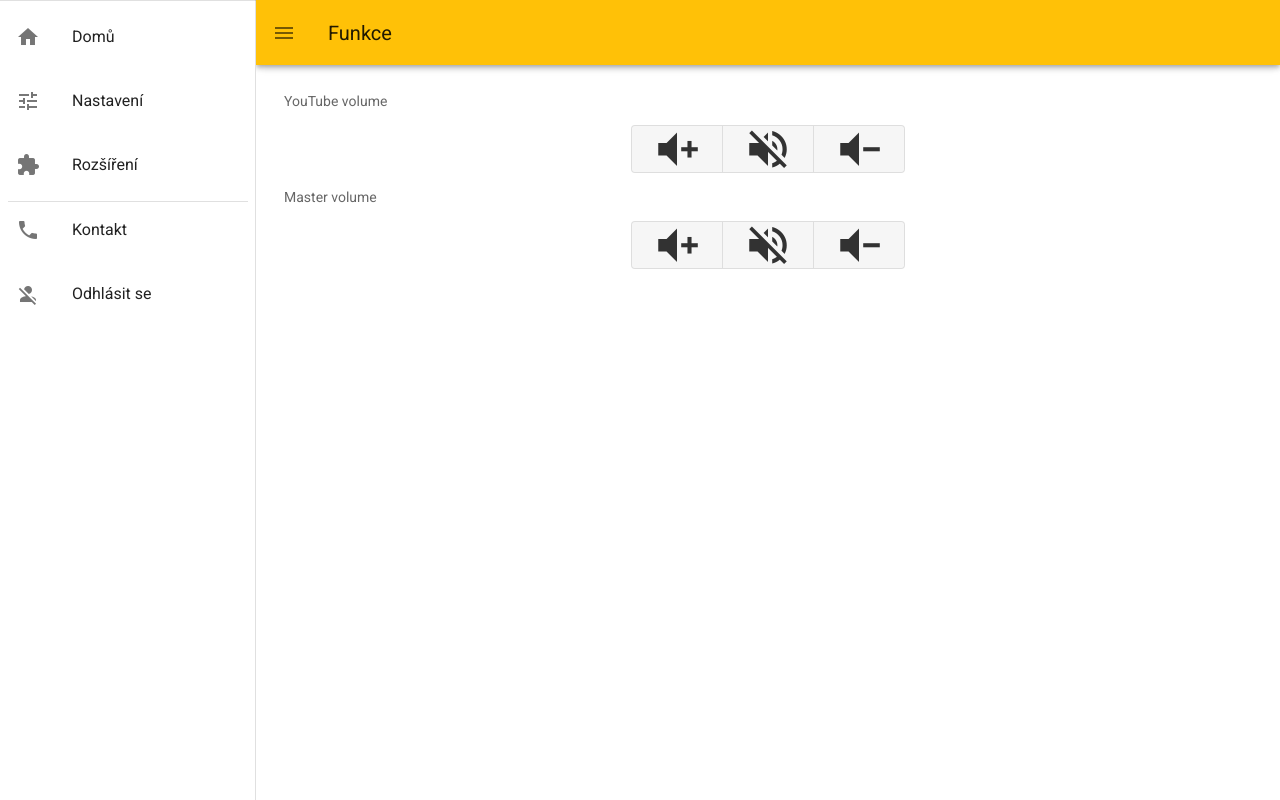
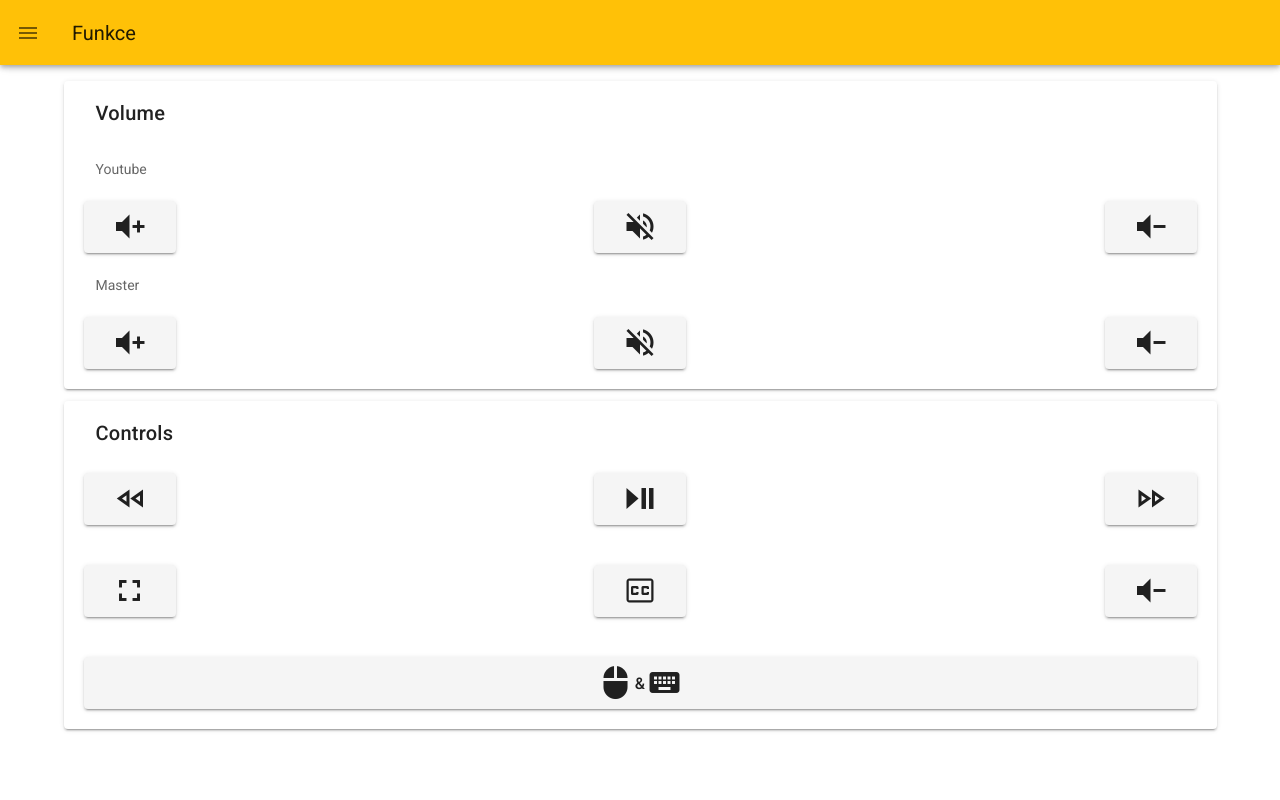
Before and after one commit to MadChipmunk03/MultiUSB, a Vue app in the folder MultiUSB_UI/: page / in a window 1280 px wide. Built offline with nearby package versions, Linux system fonts and the light colour scheme; what vue-msal-browser would draw is missing.

Commit message:
video cotroller component

```diff
--- a/MultiUSB_UI/src/components/NavigationDrawer.vue
+++ b/MultiUSB_UI/src/components/NavigationDrawer.vue
@@ -3,7 +3,7 @@
 export default {
   data() {
     return {
-      drawer: true,
+      drawer: false,
     };
   },
 };
--- a/MultiUSB_UI/src/components/pages/VideoController.vue
+++ b/MultiUSB_UI/src/components/pages/VideoController.vue
@@ -9,44 +9,55 @@ export default {
 </script>
 
 <template>
-  <v-container class="lighten-5">
-    <v-subheader>YouTube volume</v-subheader>
-    <v-row>
-      <v-col cols="12">
-        <v-btn-toggle class="d-flex justify-center mybtn">
-          <v-btn class="px-5">
-            <v-icon size="50">mdi-volume-plus</v-icon>
-          </v-btn>
-          <v-btn class="px-5">
-            <v-icon size="50">mdi-volume-off</v-icon>
-          </v-btn>
-          <v-btn class="px-5">
-            <v-icon size="50">mdi-volume-minus</v-icon>
-          </v-btn>
-        </v-btn-toggle>
-      </v-col>
-    </v-row>
-    <v-subheader>Master volume</v-subheader>
-    <v-row>
-      <v-col cols="12">
-        <v-btn-toggle class="d-flex justify-center mybtn">
-          <v-btn class="px-5">
-            <v-icon size="50">mdi-volume-plus</v-icon>
-          </v-btn>
-          <v-btn class="px-5">
-            <v-icon size="50">mdi-volume-off</v-icon>
-          </v-btn>
-          <v-btn  class="px-5">
-            <v-icon size="50">mdi-volume-minus</v-icon>
-          </v-btn>
-        </v-btn-toggle>
-      </v-col>
-    </v-row>
+  <v-container class="lighten-5 pa-4">
+    <v-card class="mb-6 px-8">
+      <v-card-title class="pl-0">Volume</v-card-title>
+      <v-subheader class="pl-0">Youtube</v-subheader>
+      <v-row align="center" class="py-5">
+        <v-btn x-large><v-icon large>mdi-volume-plus</v-icon></v-btn>
+        <v-spacer></v-spacer>
+        <v-btn x-large><v-icon large>mdi-volume-off</v-icon></v-btn>
+        <v-spacer></v-spacer>
+        <v-btn x-large><v-icon large>mdi-volume-minus</v-icon></v-btn>
+      </v-row>
+      <v-subheader class="pl-0">Master</v-subheader>
+      <v-row align="center" class="py-5">
+        <v-btn x-large><v-icon large>mdi-volume-plus</v-icon></v-btn>
+        <v-spacer></v-spacer>
+        <v-btn x-large><v-icon large>mdi-volume-off</v-icon></v-btn>
+        <v-spacer></v-spacer>
+        <v-btn x-large><v-icon large>mdi-volume-minus</v-icon></v-btn>
+      </v-row>
+    </v-card>
+    <v-card class="px-8">
+      <v-card-title class="pl-0">Controls</v-card-title>
+      <v-row align="center" class="py-5">
+        <v-btn x-large><v-icon large>mdi-rewind-outline</v-icon></v-btn>
+        <v-spacer></v-spacer>
+        <v-btn x-large><v-icon large>mdi-play-pause</v-icon></v-btn>
+        <v-spacer></v-spacer>
+        <v-btn x-large><v-icon large>mdi-fast-forward-outline</v-icon></v-btn>
+      </v-row>
+      <v-row align="center" class="py-5">
+        <v-btn x-large><v-icon large>mdi-fullscreen</v-icon></v-btn>
+        <v-spacer></v-spacer>
+        <v-btn x-large><v-icon large>mdi-closed-caption-outline</v-icon></v-btn>
+        <v-spacer></v-spacer>
+        <v-btn x-large><v-icon large>mdi-volume-minus</v-icon></v-btn>
+      </v-row>
+      <v-row align="center" justify="space-around" class="py-5">
+        <v-btn x-large block>
+          <v-icon large>mdi-mouse</v-icon>
+          &
+          <v-icon large>mdi-keyboard</v-icon>
+        </v-btn>
+      </v-row>
+    </v-card>
   </v-container>
 </template>
 
-<style lang="scss" scope>
-.v-btn.v-btn.v-size--default {
-  height: 50px;
+<style>
+.mybtn.v-btn.v-btn {
+  color: red;
 }
 </style>
--- a/MultiUSB_UI/src/scss/variables.scss
+++ b/MultiUSB_UI/src/scss/variables.scss
@@ -1,2 +1,2 @@
-$btn-toggle-btn-height: 100px;
-$btn-toggle-btn-width: 30%;
+// $btn-toggle-btn-height: 100px;
+// $btn-toggle-btn-width: 30%;
```
Also changed, not shown: 1 other file (tests, documents, lock files or other folders).
